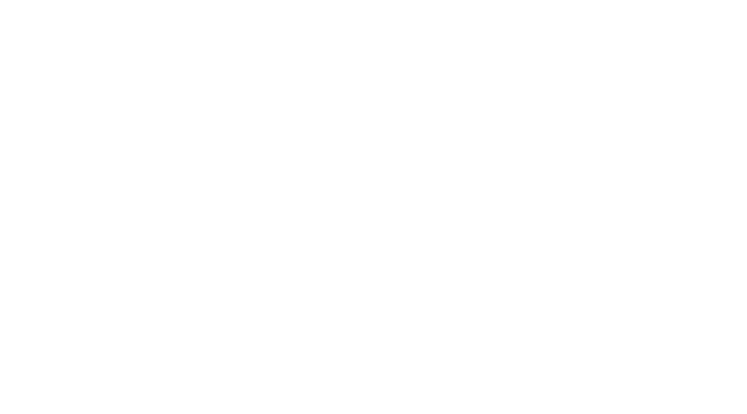
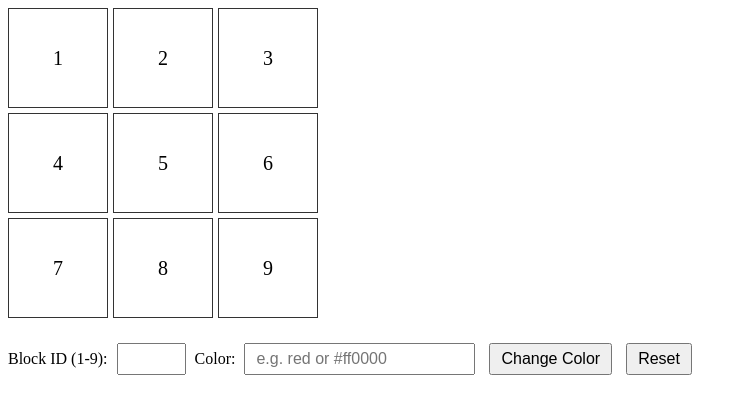
Before and after one commit to acciojob/Replit-Asian-Paints-Harsh274318, a website: page main.html in a window 1280 px wide. Shown: the whole page, without its empty margins (0-747 px from the left). Drawn offline with Linux system fonts and the light colour scheme.

Commit message:
created a submission

```diff
--- a/main.html
+++ b/main.html
@@ -8,6 +8,28 @@
 
 <body>
 	<!-- the entire body must be written by student -->
+	<div id="grid-container">
+    <div class="grid-item" id="1">1</div>
+    <div class="grid-item" id="2">2</div>
+    <div class="grid-item" id="3">3</div>
+    <div class="grid-item" id="4">4</div>
+    <div class="grid-item" id="5">5</div>
+    <div class="grid-item" id="6">6</div>
+    <div class="grid-item" id="7">7</div>
+    <div class="grid-item" id="8">8</div>
+    <div class="grid-item" id="9">9</div>
+  </div>
+
+  <div id="controls">
+    <label for="block_id">Block ID (1-9):</label>
+    <input type="number" id="block_id" min="1" max="9">
+
+    <label for="colour_id">Color:</label>
+    <input type="text" id="colour_id" placeholder="e.g. red or #ff0000">
+
+    <button id="change_button">Change Color</button>
+    <button id="Reset">Reset</button>
+  </div>
     <script type="text/javascript" src="./script.js">
 </script>
 
--- a/script.js
+++ b/script.js
@@ -1 +1,32 @@
 //your JS code here. If required.
+let changeBtn = document.getElementById("change_button");
+    let resetBtn = document.getElementById("Reset");
+    let blockInput = document.getElementById("block_id");
+    let colorInput = document.getElementById("colour_id");
+    let gridItems = document.querySelectorAll(".grid-item");
+
+    function resetGrid() {
+      gridItems.forEach(item => {
+        item.style.backgroundColor = "transparent";
+      });
+    }
+    changeBtn.addEventListener("click", () => {
+      let blockId = blockInput.value;
+      let color = colorInput.value.trim();
+
+      if (!blockId || !color) {
+        alert("Please enter both Block ID and Color!");
+        return;
+      }
+
+      resetGrid();
+
+      let block = document.getElementById(blockId);
+      if (block) {
+        block.style.backgroundColor = color;
+      } else {
+        alert("Invalid Block ID! Please enter between 1 to 9.");
+      }
+    });
+
+    resetBtn.addEventListener("click", resetGrid);
--- a/styles.css
+++ b/styles.css
@@ -1 +1,25 @@
 /*  your css code here. If applicable */
+ #grid-container {
+      display: grid;
+      grid-template-columns: repeat(3, 100px);
+      grid-template-rows: repeat(3, 100px);
+      gap: 5px;
+      margin-bottom: 20px;
+    }
+    .grid-item {
+      display: flex;
+      justify-content: center;
+      align-items: center;
+      border: 1px solid #333;
+      font-size: 20px;
+      cursor: pointer;
+      background-color: transparent;
+    }
+    #controls {
+      margin-top: 15px;
+    }
+    input, button {
+      margin: 5px;
+      padding: 5px 10px;
+      font-size: 16px;
+    }
```
